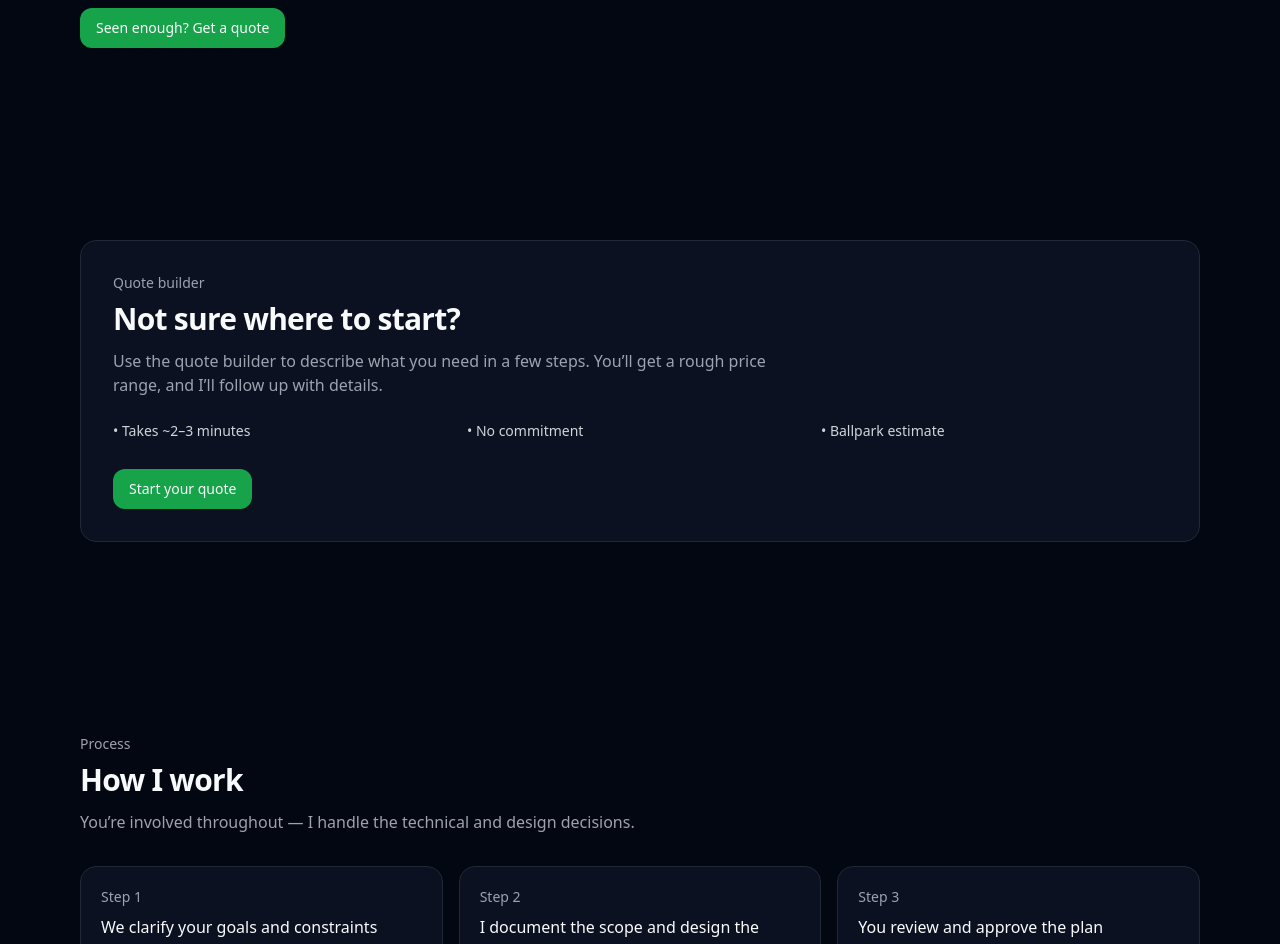
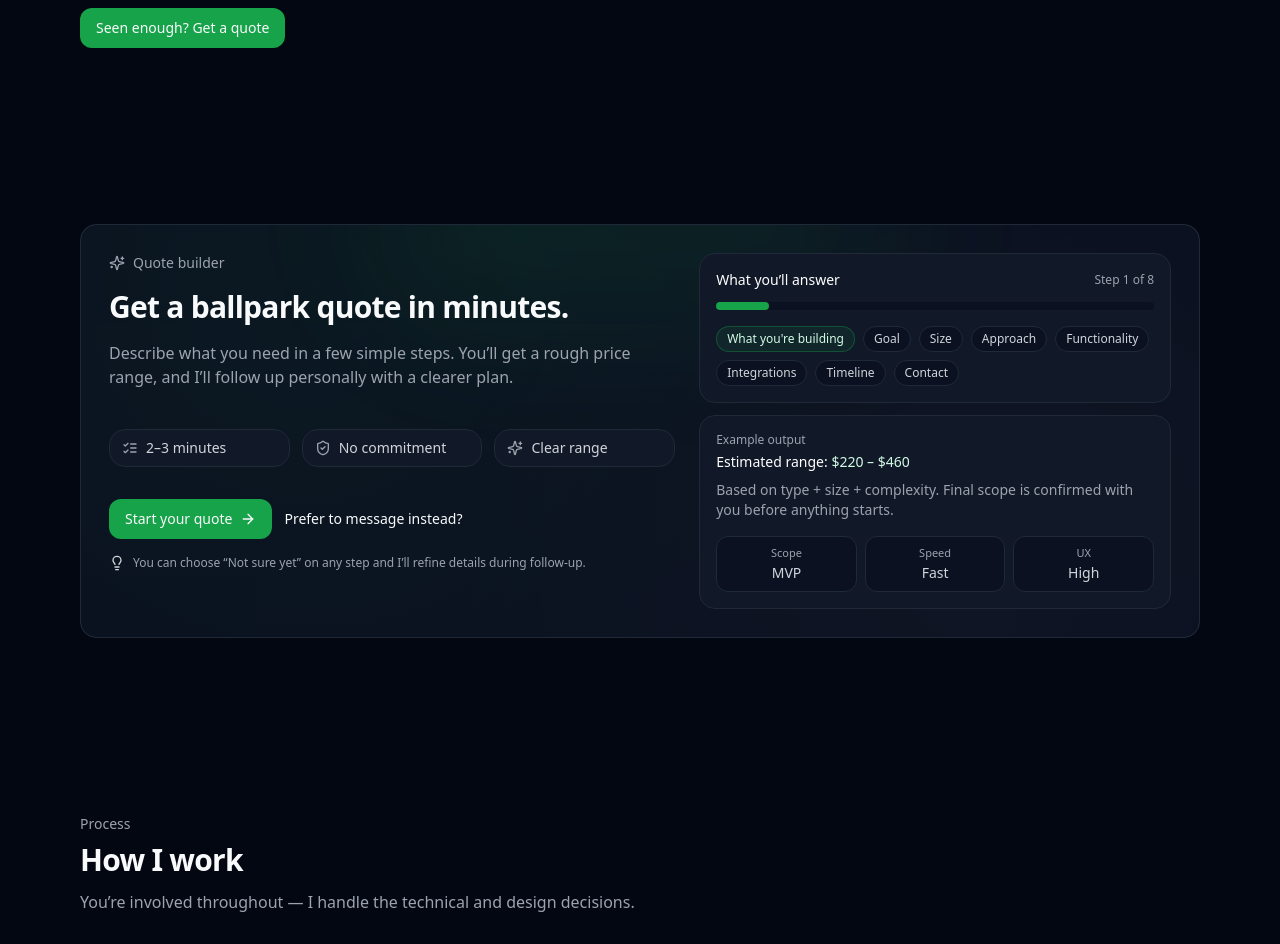
Before and after one commit to CyGray/personal-website, a Next.js app: page / in a window 1280 px wide. Shown: the part 2980-3924 px from the top of the page. Built offline with nearby package versions, Linux system fonts and the light colour scheme.

Commit message:
Improved quote teaser section

```diff
--- a/src/components/sections/QuoteTeaserSection.tsx
+++ b/src/components/sections/QuoteTeaserSection.tsx
@@ -1,32 +1,148 @@
 import { Container } from "@/components/layout/Container";
 import { Card } from "@/components/ui/Card";
 import { Button } from "@/components/ui/Button";
+import { ArrowRight, Sparkles, ListChecks, ShieldCheck, Lightbulb } from "lucide-react";
+
+const steps = [
+  "What you're building",
+  "Goal",
+  "Size",
+  "Approach",
+  "Functionality",
+  "Integrations",
+  "Timeline",
+  "Contact",
+];
 
 export function QuoteTeaserSection() {
   return (
-    <section id="quote" className="py-16 sm:py-24">
+    <section id="quote" className="py-14 sm:py-20">
       <Container>
-        <Card className="p-6 sm:p-8">
-          <p className="text-sm text-[#9CA3AF]">Quote builder</p>
-          <h2 className="mt-2 text-2xl font-semibold tracking-tight sm:text-3xl">
-            Not sure where to start?
-          </h2>
-          <p className="mt-3 max-w-2xl text-[#9CA3AF]">
-            Use the quote builder to describe what you need in a few steps. You’ll get a rough price range,
-            and I’ll follow up with details.
-          </p>
+        <Card className="group relative overflow-hidden p-5 sm:p-7">
+          <div className="pointer-events-none absolute inset-0">
+            <div className="absolute inset-0 opacity-[0.35] [background:radial-gradient(circle_at_20%_15%,rgba(22,163,74,0.16),transparent_55%),radial-gradient(circle_at_80%_80%,rgba(255,255,255,0.06),transparent_55%)]" />
+            <div className="absolute -top-24 left-1/2 h-48 w-[520px] -translate-x-1/2 rounded-full bg-[#16A34A]/10 blur-3xl" />
+            <div className="absolute inset-0 rounded-2xl ring-1 ring-white/5" />
+          </div>
 
-          <ul className="mt-6 grid gap-2 text-sm text-[#D1D5DB] sm:grid-cols-3">
-            <li>• Takes ~2–3 minutes</li>
-            <li>• No commitment</li>
-            <li>• Ballpark estimate</li>
-          </ul>
+          <div className="relative grid gap-6 lg:grid-cols-[1.2fr_1fr] lg:items-start">
+            <div className="space-y-4">
+              <div className="flex items-center gap-2 text-sm text-[#9CA3AF]">
+                <Sparkles className="h-4 w-4" />
+                <span>Quote builder</span>
+              </div>
 
-          <div className="mt-7">
-            <Button href="/quote">Start your quote</Button>
+              <h2 className="text-2xl font-semibold tracking-tight sm:text-3xl">Get a ballpark quote in minutes.</h2>
+
+              <p className="max-w-2xl text-[#9CA3AF]">
+                Describe what you need in a few simple steps. You’ll get a rough price range, and I’ll follow up
+                personally with a clearer plan.
+              </p>
+
+              <div className="mt-10 grid gap-3 sm:grid-cols-3">
+                <TrustPill icon={ListChecks} label="2–3 minutes" />
+                <TrustPill icon={ShieldCheck} label="No commitment" />
+                <TrustPill icon={Sparkles} label="Clear range" />
+              </div>
+
+              <div className="mt-8 flex flex-wrap items-center gap-3">
+                <Button href="/quote">
+                  Start your quote <ArrowRight className="ml-2 h-4 w-4" />
+                </Button>
+
+                <a
+                  href="/contact"
+                  className="text-sm text-[#D1D5DB] underline decoration-[#1F2937] underline-offset-4 hover:decoration-[#16A34A]"
+                >
+                  Prefer to message instead?
+                </a>
+              </div>
+
+              <p className="flex items-center gap-2 text-xs text-[#9CA3AF]">
+                <Lightbulb className="h-4 w-4 text-[#D1D5DB]" />
+                <span>You can choose “Not sure yet” on any step and I’ll refine details during follow-up.</span>
+              </p>
+            </div>
+
+            <div className="space-y-3">
+              <MiniPanel>
+                <div className="flex items-center justify-between">
+                  <p className="text-sm font-medium text-white">What you’ll answer</p>
+                  <span className="text-xs text-[#9CA3AF]">Step 1 of 8</span>
+                </div>
+
+                <div className="mt-3 h-2 w-full rounded-full bg-[#0B1120]">
+                  <div className="h-2 w-[12%] rounded-full bg-[#16A34A]" />
+                </div>
+
+                <div className="mt-4 flex flex-wrap gap-2">
+                  {steps.map((s, i) => (
+                    <span
+                      key={s}
+                      className={[
+                        "rounded-full border px-2.5 py-1 text-xs",
+                        i === 0
+                          ? "border-[#16A34A]/35 bg-[#16A34A]/10 text-[#D1FAE5]"
+                          : "border-[#1F2937] bg-[#0B1120] text-[#D1D5DB]",
+                      ].join(" ")}
+                    >
+                      {s}
+                    </span>
+                  ))}
+                </div>
+              </MiniPanel>
+
+              <MiniPanel>
+                <p className="text-xs text-[#9CA3AF]">Example output</p>
+                <p className="mt-1 text-sm font-medium text-white">
+                  Estimated range: <span className="text-[#D1FAE5]">$220 – $460</span>
+                </p>
+                <p className="mt-2 text-sm text-[#9CA3AF]">
+                  Based on type + size + complexity. Final scope is confirmed with you before anything starts.
+                </p>
+
+                <div className="mt-4 grid grid-cols-3 gap-2">
+                  <MiniStat label="Scope" value="MVP" />
+                  <MiniStat label="Speed" value="Fast" />
+                  <MiniStat label="UX" value="High" />
+                </div>
+              </MiniPanel>
+            </div>
           </div>
         </Card>
       </Container>
     </section>
   );
 }
+
+function TrustPill({
+  icon: Icon,
+  label,
+}: {
+  icon: React.ComponentType<{ className?: string }>;
+  label: string;
+}) {
+  return (
+    <div className="flex items-center gap-2 rounded-2xl border border-[#1F2937] bg-[#111827] px-3 py-2 text-sm text-[#D1D5DB]">
+      <Icon className="h-4 w-4 text-[#9CA3AF]" />
+      <span>{label}</span>
+    </div>
+  );
+}
+
+function MiniPanel({ children }: { children: React.ReactNode }) {
+  return (
+    <div className="rounded-2xl border border-[#1F2937] bg-[#111827] p-4">
+      {children}
+    </div>
+  );
+}
+
+function MiniStat({ label, value }: { label: string; value: string }) {
+  return (
+    <div className="rounded-xl border border-[#1F2937] bg-[#0B1120] px-3 py-2 text-center">
+      <p className="text-[11px] text-[#9CA3AF]">{label}</p>
+      <p className="mt-0.5 text-sm font-medium text-[#D1D5DB]">{value}</p>
+    </div>
+  );
+}
```
